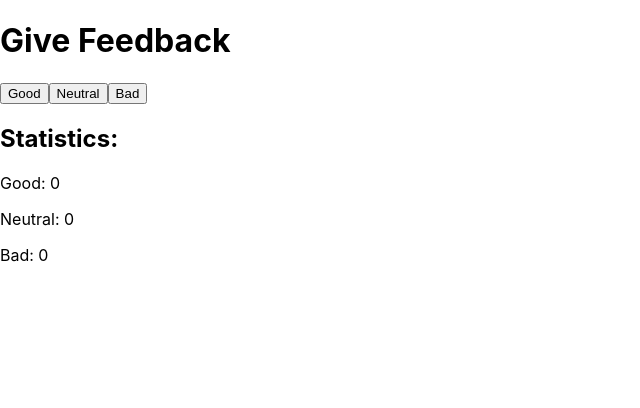
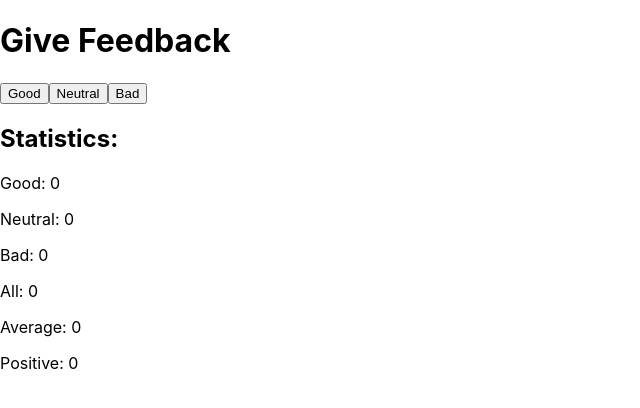
Before and after one commit to denis-rim/Full-Stack-Open-2021, a React (Create React App) app in the folder Part1/unicafe/: page / in a window 1280 px wide. Shown: the top 408 px of the page, without its empty margins (0-640 px from the left). Built offline with nearby package versions, Linux system fonts and the light colour scheme.

Commit message:
1.7: unicafe step2

```diff
--- a/Part1/unicafe/src/App.js
+++ b/Part1/unicafe/src/App.js
@@ -4,6 +4,11 @@ function App() {
   const [goodVote, setGoodVote] = useState(0);
   const [neutralVote, setNeutralVote] = useState(0);
   const [badVote, setBadVote] = useState(0);
+
+  const allVotes = goodVote + neutralVote + badVote;
+  const totalVotes = goodVote - badVote;
+  const averageVote = allVotes > 0 ? totalVotes / allVotes : 0;
+  const positiveVotes = allVotes > 0 ? (goodVote / allVotes) * 100 : 0;
 
   return (
     <div>
@@ -18,6 +23,9 @@ function App() {
         <p>Good: {goodVote}</p>
         <p>Neutral: {neutralVote}</p>
         <p>Bad: {badVote}</p>
+        <p>All: {allVotes}</p>
+        <p>Average: {averageVote}</p>
+        <p>Positive: {positiveVotes}</p>
       </div>
     </div>
   );
```
